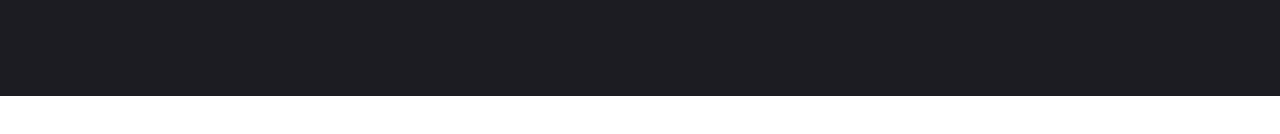
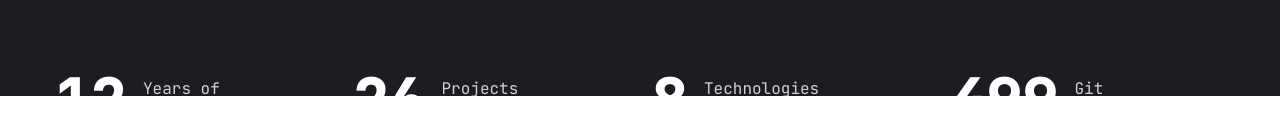
Before and after one commit to iamshahidameen/GitHub, a Next.js app: page / in a window 1280 px wide. Shown: the part 704-838 px from the top of the page. Before the commit the page ends 800 px from the top, so only its background shows below. Built offline with nearby package versions, Linux system fonts and the light colour scheme.

Commit message:
Homepage Stats Section
Completed Homepage Stats Section

```diff
--- a/app/page.jsx
+++ b/app/page.jsx
@@ -4,6 +4,7 @@
 //Site Components
 import Social from '@/components/Social';
 import Photo from '@/components/Photo';
+import Stats from '@/components/Stats';
 
 const Home = () => {
     return (
@@ -46,6 +47,7 @@
                     </div>
                 </div>
             </div>
+            <Stats />
         </section>
     );
 };
--- /dev/null
+++ b/components/Stats.jsx
@@ -0,0 +1,58 @@
+'use client';
+
+import CountUp from 'react-countup';
+
+const stats = [
+    {
+        num: 12,
+        text: 'Years of Experience'
+    },
+    {
+        num: 26,
+        text: 'Projects Completed'
+    },
+    {
+        num: 8,
+        text: 'Technologies Mastered'
+    },
+    {
+        num: 500,
+        text: 'Git Commits'
+    }
+];
+const Stats = () => {
+    return (
+        <section className="pt-4 pb-12 xl:pt-0 xl:pb-0">
+            <div className="container mx-auto">
+                <div className="flex flex-wrap gap-6 max-w-[80vw] xl:max-w-none">
+                    {stats.map((item, index) => {
+                        return (
+                            <div
+                                key={index}
+                                className="flex-1 flex gap-4 items-center justify-center xl:justify-start"
+                            >
+                                <CountUp
+                                    end={item.num}
+                                    duration={5}
+                                    delay={1}
+                                    className="text-4xl xl:text-6xl font-extrabold"
+                                />
+                                <p
+                                    className={`${
+                                        item.text.length < 15
+                                            ? 'max-w-[100px]'
+                                            : 'max-w-[150px]'
+                                    } leading-snug text-white/80`}
+                                >
+                                    {item.text}
+                                </p>
+                            </div>
+                        );
+                    })}
+                </div>
+            </div>
+        </section>
+    );
+};
+
+export default Stats;
--- a/package.json
+++ b/package.json
@@ -21,6 +21,7 @@
     "lucide-react": "^0.411.0",
     "next": "14.2.5",
     "react": "^18",
+    "react-countup": "^6.5.3",
     "react-dom": "^18",
     "react-icons": "^5.2.1",
     "tailwind-merge": "^2.4.0",
```
Also changed, not shown: 1 other file (tests, documents, lock files or other folders).
